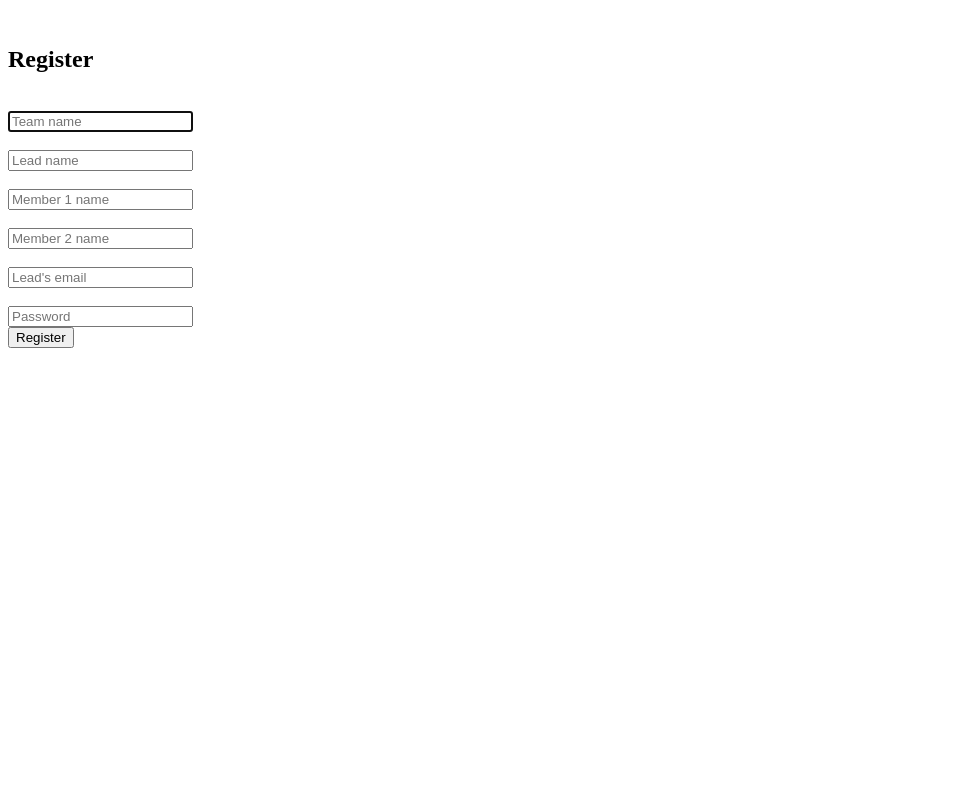
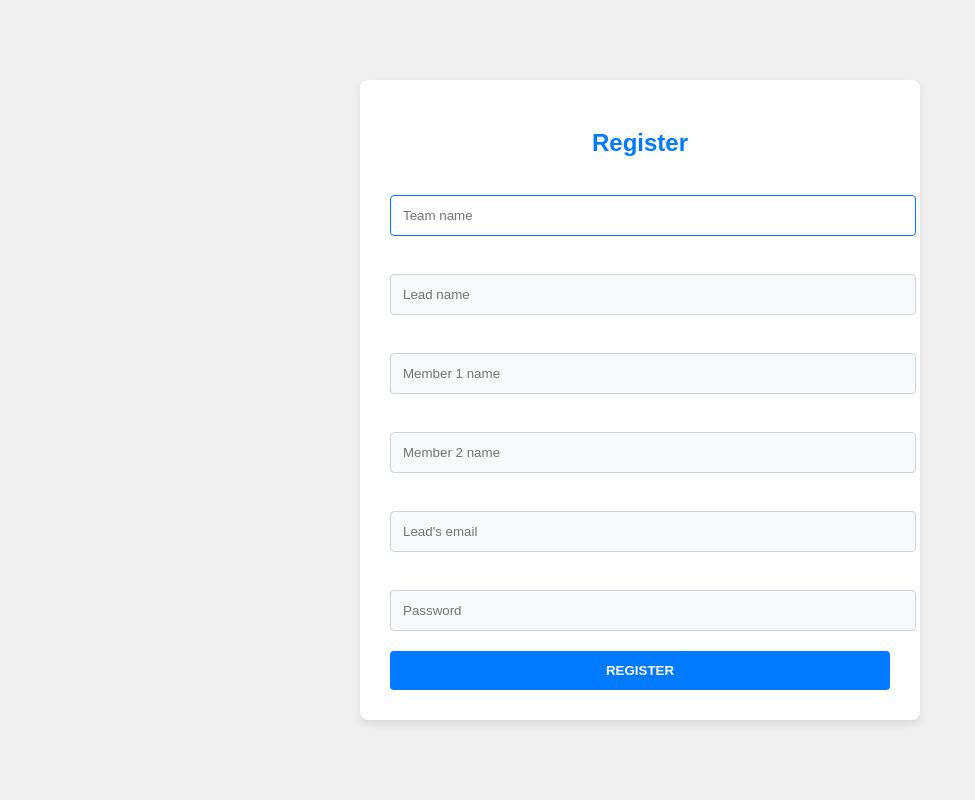
Before and after one commit to aviiciii/hack4hackers, a Django app: page /register/ in a window 1280 px wide. Shown: the whole page, without its empty margins (0-975 px from the left). Run offline with Django 4.2, Linux system fonts and the light colour scheme.

Commit message:
added css for register page

```diff
--- a/hackportal_dj/login/static/login/register.css
+++ b/hackportal_dj/login/static/login/register.css
@@ -2,59 +2,77 @@
 body {
     font-family: Arial, sans-serif;
     background-color: #f0f0f0;
-}
-
-/* Center the registration form */
-.spacing {
+    margin: 0;
+    padding: 0;
     display: flex;
     justify-content: center;
     align-items: center;
-    height: 100vh;
+    min-height: 100vh;
 }
 
-/* Style the form */
-.hackathon_details {
-    max-width: 400px;
-    padding: 20px;
-    background-color: #fff;
+.box-container {
+    background-color: #ffffff;
     border-radius: 8px;
-    box-shadow: 0 2px 4px rgba(0, 0, 0, 0.1);
+    box-shadow: 0 4px 8px rgba(0, 0, 0, 0.1); /* Add shadow effect */
+    padding: 30px;
+    max-width: 500px;
+    width: 100%;
 }
 
-.hackathon_details h2 {
+h2 {
+    text-align: center;
+    color: #007bff;
     margin-bottom: 20px;
-    text-align: center;
 }
 
 .form-group {
-    margin-bottom: 15px;
+    margin-bottom: 20px;
 }
 
 .form-control {
     width: 100%;
-    padding: 10px;
-    border: 1px solid #ccc;
+    padding: 12px;
+    background-color: #f8f9fa;
+    border: 1px solid #ced4da;
     border-radius: 4px;
-    transition: border-color 0.2s;
+    transition: border-color 0.2s, background-color 0.2s;
 }
 
 .form-control:focus {
     border-color: #007bff;
+    background-color: #fff;
     outline: none;
 }
 
-.btn-primary {
+.btn {
     display: block;
     width: 100%;
-    padding: 10px;
-    background-color: #007bff;
-    color: #fff;
+    padding: 12px;
     border: none;
     border-radius: 4px;
     cursor: pointer;
+    font-weight: bold;
+    text-transform: uppercase;
+}
+
+.btn-primary {
+    background-color: #007bff;
+    color: #fff;
     transition: background-color 0.2s;
 }
 
 .btn-primary:hover {
     background-color: #0056b3;
 }
+
+.btn-secondary {
+    background-color: #fff;
+    color: #007bff;
+    border: 1px solid #007bff;
+    transition: background-color 0.2s, color 0.2s;
+}
+
+.btn-secondary:hover {
+    background-color: #007bff;
+    color: #fff;
+}
--- a/hackportal_dj/login/templates/login/register.html
+++ b/hackportal_dj/login/templates/login/register.html
@@ -1,11 +1,14 @@
 {% extends "login/layout.html" %}
+{% load static %}
 {% block head %}
 
 {% endblock head %}
 
 {% block main %}
+<link rel="stylesheet" href="{% static 'login/register.css' %}">
 
 <br>
+<div class="box-container">
 <div class="spacing">
     <div class="form_spacing">
     <h2>Register</h2>
@@ -40,6 +43,7 @@
 
         <input class="btn btn-primary" type="submit" value="Register">
     </form>
+</div>
 
 </div>
 {% endblock main %}
```
